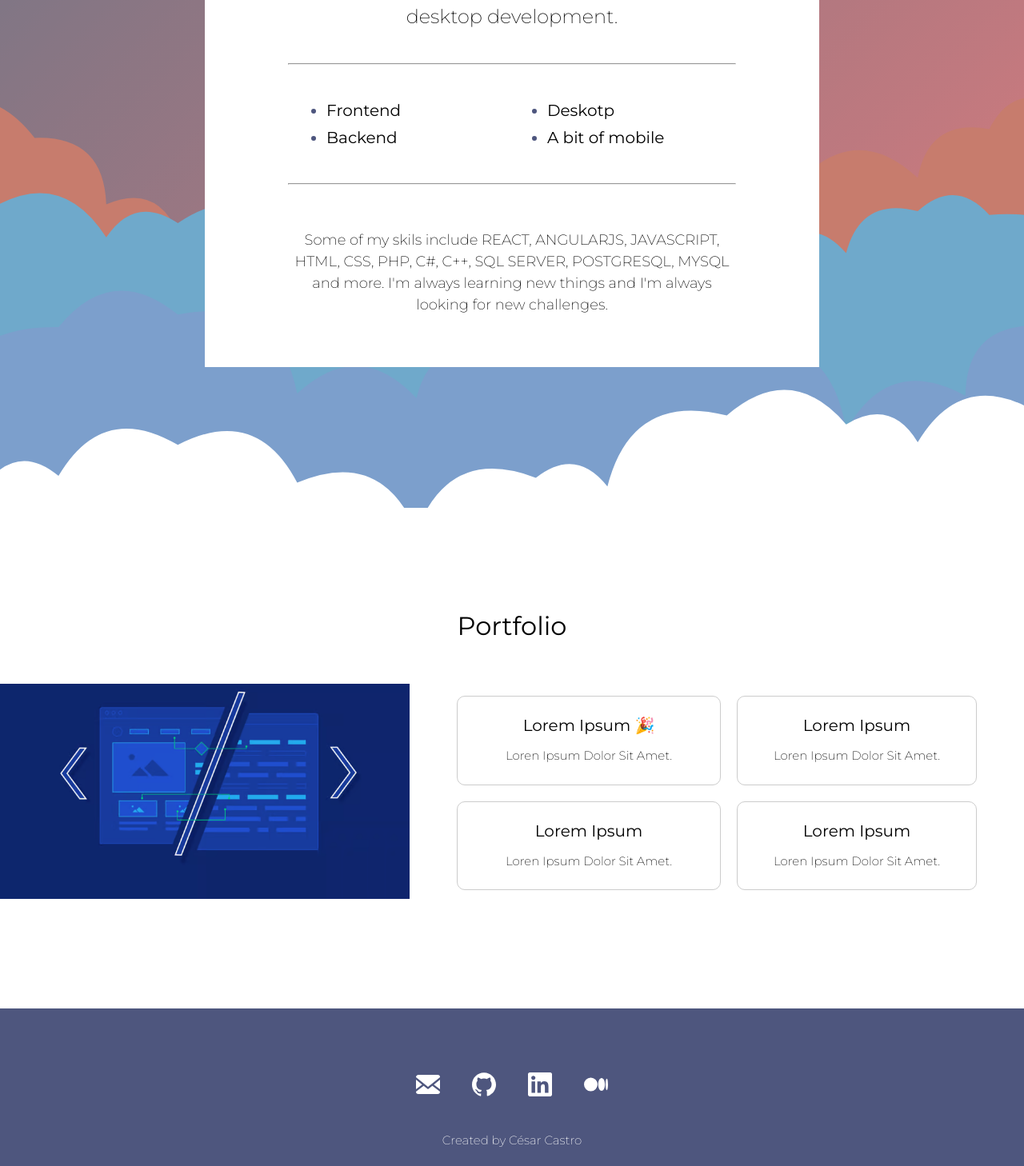
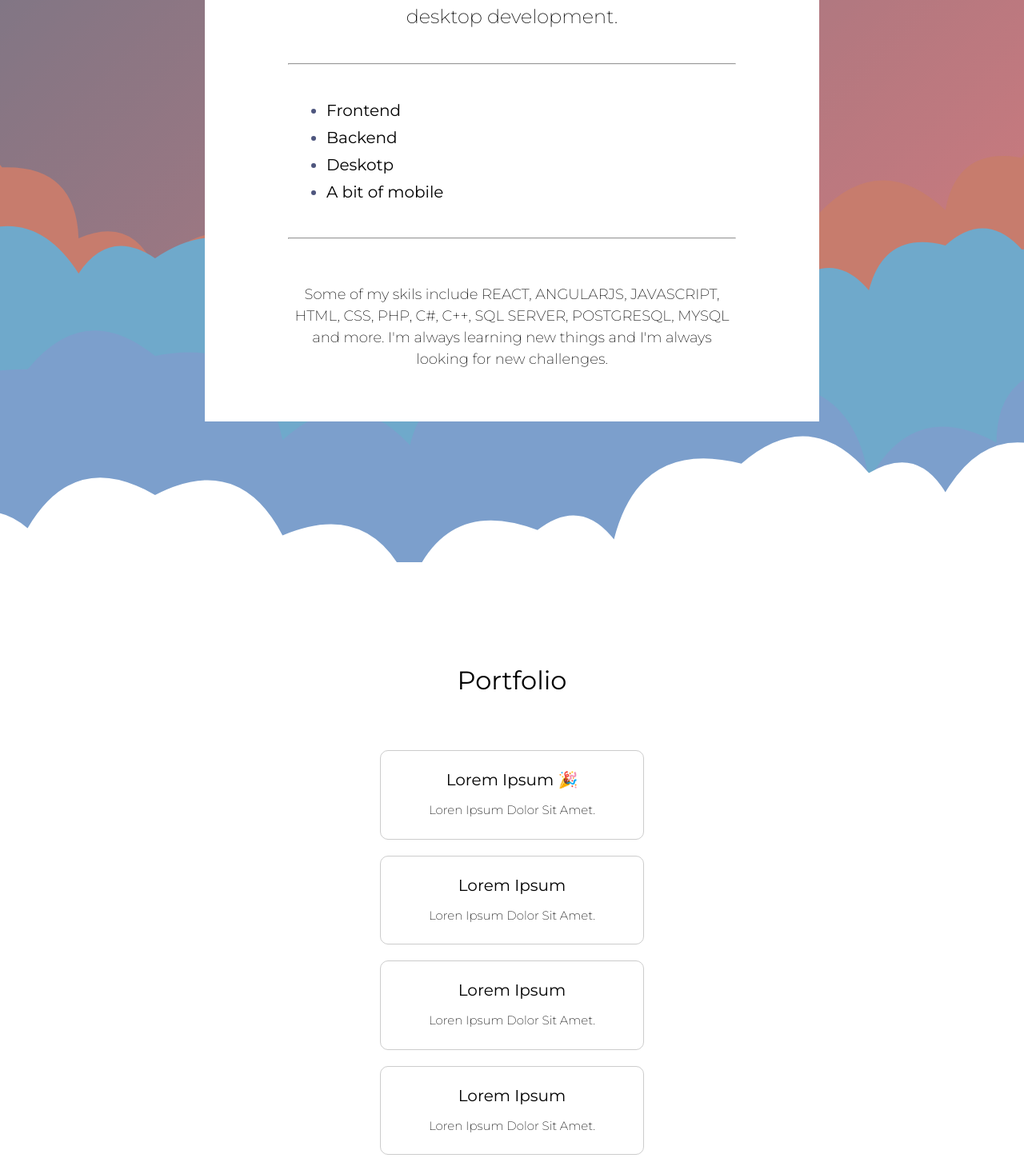
Before and after one commit to Lordbear117/codespaces-react-portfolio, a React (Vite) app: page / in a window 1280 px wide. Shown: the part 1172-2630 px from the top of the page at 80% size. Built offline with nearby package versions, Linux system fonts and the light colour scheme.

Commit message:
Responsive design issues

```diff
--- a/src/Components/About.jsx
+++ b/src/Components/About.jsx
@@ -64,7 +64,7 @@ const About = () => {
         <ul
           style={{
             textAlign: "left",
-            columns: 2,
+            columns: 1,
             fontSize: "1.25rem",
             margin: "2rem 3rem",
             gap: "3rem",
--- a/src/Components/Header.jsx
+++ b/src/Components/Header.jsx
@@ -17,7 +17,7 @@ const Header = () => {
         background: "rgba(255,255,255,1)",
         padding: "1rem",
         top: 0,
-        width: "100vw",
+        width: "100%",
         zIndex: 10,
       }}
     >
--- a/src/Components/Portfolio.jsx
+++ b/src/Components/Portfolio.jsx
@@ -7,6 +7,14 @@
  * This is a great area for you to to continually add to and refine
  * as you continue to learn and create.
  */
+
+/* <div style={{ maxWidth: "40%", alignSelf: "end" }}>
+          <img
+            src={image}
+            style={{ height: "90%", width: "100%", objectFit: "center" }}
+            alt={imageAltText}
+          />
+        </div> */
 
 import React from "react";
 
@@ -19,9 +27,9 @@ import React from "react";
  * Need an image? Check out https://unsplash.com to download a photo you
  * freely use on your site.
  */
-import image from "../images/portfolio.png";
+// import image from "../images/portfolio.png";
 
-const imageAltText = "desktop with books and laptop";
+// const imageAltText = "desktop with books and laptop";
 
 /**
  * Project list
@@ -32,26 +40,22 @@ const imageAltText = "desktop with books and laptop";
 const projectList = [
   {
     title: "Lorem Ipsum 🎉",
-    description:
-      "Loren Ipsum Dolor Sit Amet.",
+    description: "Loren Ipsum Dolor Sit Amet.",
     url: "",
   },
   {
     title: "Lorem Ipsum",
-    description:
-    "Loren Ipsum Dolor Sit Amet.",
+    description: "Loren Ipsum Dolor Sit Amet.",
     url: "",
   },
   {
     title: "Lorem Ipsum",
-    description:
-    "Loren Ipsum Dolor Sit Amet.",
+    description: "Loren Ipsum Dolor Sit Amet.",
     url: "",
   },
   {
     title: "Lorem Ipsum",
-    description:
-    "Loren Ipsum Dolor Sit Amet.",
+    description: "Loren Ipsum Dolor Sit Amet.",
     url: "",
   },
 ];
@@ -60,14 +64,7 @@ const Portfolio = () => {
   return (
     <section className="light" id="portfolio">
       <h2>Portfolio</h2>
-      <div style={{ display: "flex", flexDirection: "row", paddingTop: "3rem" }}>
-        <div style={{ maxWidth: "40%", alignSelf: "center" }}>
-          <img
-            src={image}
-            style={{ height: "90%", width: "100%", objectFit: "cover" }}
-            alt={imageAltText}
-          />
-        </div>
+      <div style={{ display: "flex", flexDirection: "row", paddingTop: "3rem", flexwrap: "wrap" }}>
         <div className="container">
           {projectList.map((project) => (
             <div className="box" key={project.title}>
--- a/src/styles.css
+++ b/src/styles.css
@@ -16,6 +16,7 @@ body {
 div#main {
   display: flex;
   flex-direction: column;
+  width: 100%;
 }
 
 section {
@@ -35,7 +36,7 @@ section.light {
 }
 
 section img.background {
-  width: 100vmax;
+  width: 100%;
   height: 100%;
   z-index: -1;
   position: absolute;
@@ -105,8 +106,10 @@ a:hover {
 .container {
   margin: 20px auto;
   display: grid;
-  grid-template-columns: 330px 300px;
+  grid-template-columns: 330px;
   grid-gap: 20px;
+  align-items: center;
+  justify-content: center;
 }
 
 .container .box {
```
Also changed, not shown: 1 other file (tests, documents, lock files or other folders).
